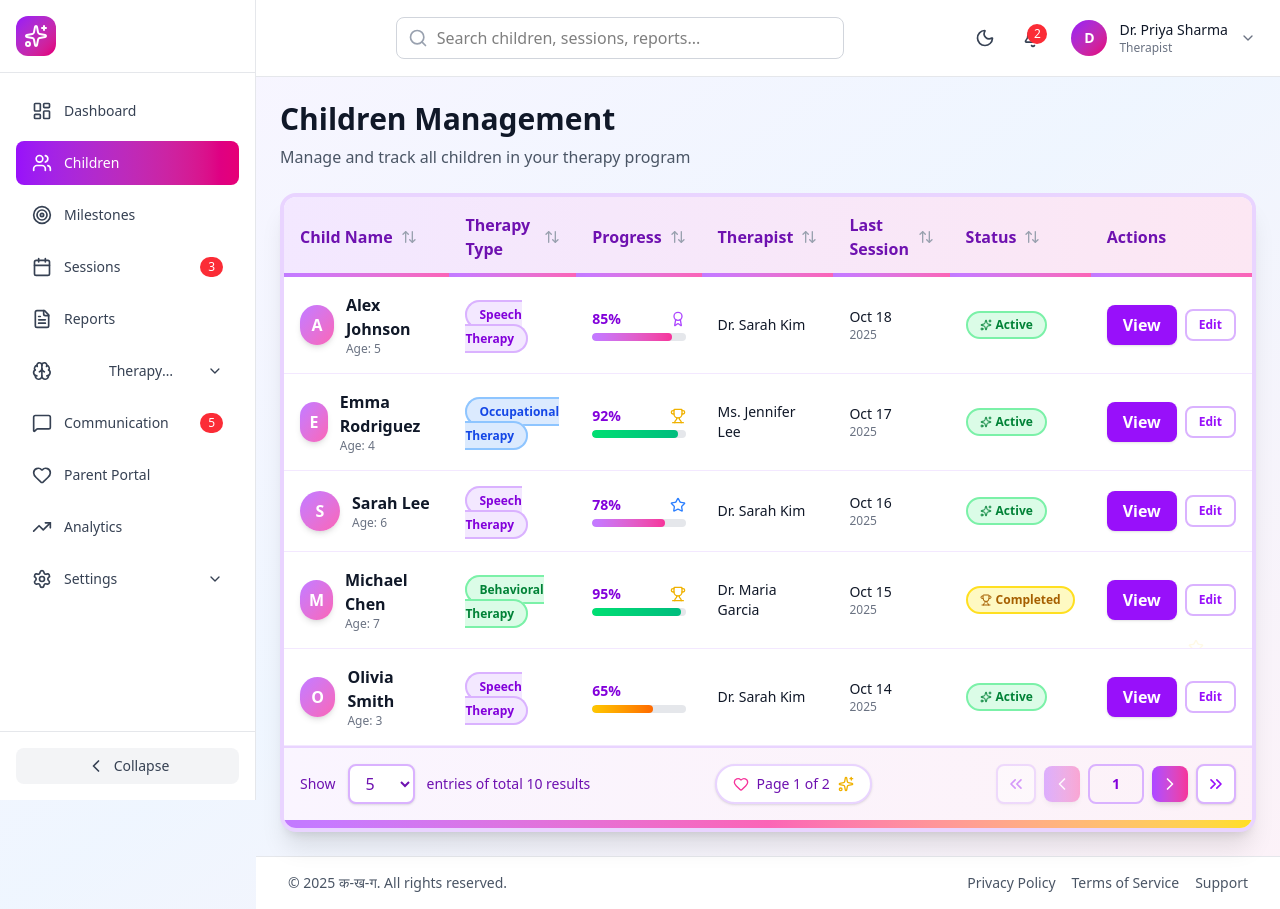
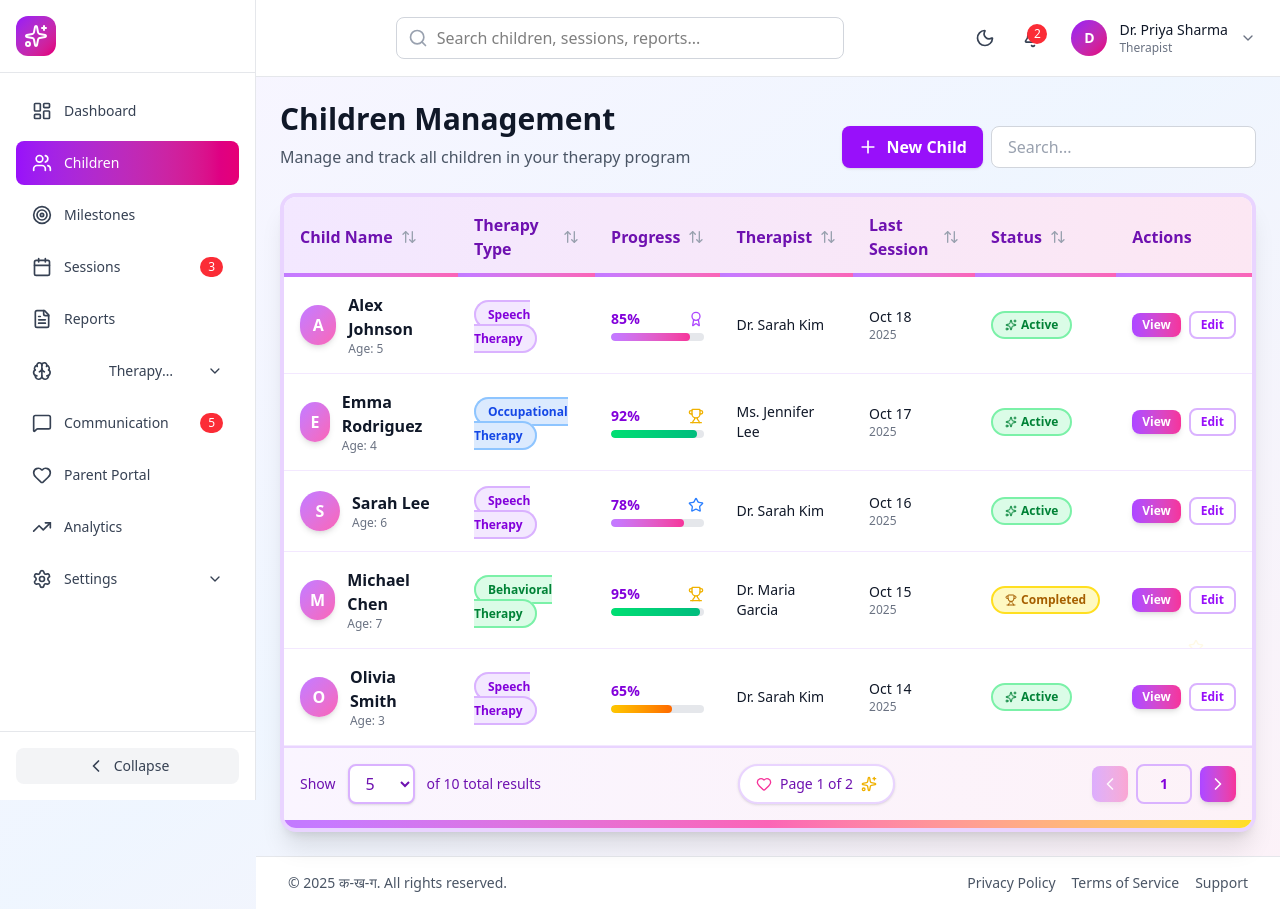
Before and after one commit to piyushAgrawal44/ka-kha-ga, a React (Vite) app in the folder app/: page /children in a window 1280 px wide. Built offline with nearby package versions, Linux system fonts and the light colour scheme.

Commit message:
Improvised table component for better UI/UX

```diff
--- /dev/null
+++ b/app/components/ui/input/Input.tsx
@@ -0,0 +1,139 @@
+// Input.tsx - Reusable Input Component with Multiple Variants
+
+import React from 'react';
+import { Loader2, LucideIcon } from 'lucide-react';
+
+export type InputVariant =
+  | 'primary'
+  | 'secondary'
+  | 'outline'
+  | 'ghost'
+  | 'danger'
+  | 'success'
+  | 'warning'
+  | 'info'
+  | 'gradient'
+  | 'fun';
+
+export type InputSize = 'xs' | 'sm' | 'md' | 'lg' | 'xl';
+
+export interface InputProps extends React.InputHTMLAttributes<HTMLInputElement> {
+  variant?: InputVariant;
+  inputSize?: InputSize;
+  icon?: LucideIcon;
+  iconPosition?: 'left' | 'right';
+  loading?: boolean;
+  fullWidth?: boolean;
+  rounded?: 'sm' | 'md' | 'lg' | 'full';
+}
+
+const Input = React.forwardRef<HTMLInputElement, InputProps>(
+  (
+    {
+      variant = 'outline',
+      inputSize = 'md',
+      icon: Icon,
+      iconPosition = 'left',
+      loading = false,
+      fullWidth = false,
+      rounded = 'lg',
+      className = '',
+      disabled,
+      ...props
+    },
+    ref
+  ) => {
+    // Base styles
+    const baseStyles =
+      'flex items-center transition-all duration-200 focus-within:ring-2 focus-within:ring-offset-2 disabled:opacity-50 disabled:cursor-not-allowed';
+
+    // Variant styles
+    const variants: Record<InputVariant, string> = {
+      primary:
+        'bg-purple-50 border border-purple-300 focus-within:ring-purple-500 text-gray-900',
+      secondary:
+        'bg-gray-100 border border-gray-400 focus-within:ring-gray-500 text-gray-900',
+      outline:
+        'bg-white border border-gray-300 focus-within:border-purple-400 focus-within:ring-purple-400 text-gray-900',
+      ghost:
+        'bg-transparent border border-transparent focus-within:border-purple-300 text-gray-900',
+      danger:
+        'bg-red-50 border border-red-300 focus-within:ring-red-500 text-red-700',
+      success:
+        'bg-green-50 border border-green-300 focus-within:ring-green-500 text-green-700',
+      warning:
+        'bg-yellow-50 border border-yellow-300 focus-within:ring-yellow-500 text-yellow-700',
+      info:
+        'bg-blue-50 border border-blue-300 focus-within:ring-blue-500 text-blue-700',
+      gradient:
+        'bg-gradient-to-r from-purple-50 to-pink-50 border border-purple-300 focus-within:ring-purple-400 text-gray-900',
+      fun: 'bg-gradient-to-r from-purple-100 via-pink-100 to-yellow-100 border border-pink-300 focus-within:ring-pink-400 text-gray-900',
+    };
+
+    // Size styles
+    const sizes: Record<InputSize, string> = {
+      xs: 'px-2 py-1 text-xs',
+      sm: 'px-3 py-1.5 text-sm',
+      md: 'px-4 py-2 text-base',
+      lg: 'px-5 py-2.5 text-lg',
+      xl: 'px-6 py-3 text-xl',
+    };
+
+    // Rounded styles
+    const roundedStyles: Record<NonNullable<InputProps['rounded']>, string> = {
+      sm: 'rounded-sm',
+      md: 'rounded-md',
+      lg: 'rounded-lg',
+      full: 'rounded-full',
+    };
+
+    // Icon sizes
+    const iconSizes: Record<InputSize, string> = {
+      xs: 'w-3 h-3',
+      sm: 'w-4 h-4',
+      md: 'w-5 h-5',
+      lg: 'w-6 h-6',
+      xl: 'w-7 h-7',
+    };
+
+    const combinedClassName = `
+      ${baseStyles}
+      ${variants[variant]}
+      ${sizes[inputSize]}
+      ${roundedStyles[rounded]}
+      ${fullWidth ? 'w-full' : ''}
+      ${className}
+    `.trim().replace(/\s+/g, ' ');
+
+    return (
+      <div className={combinedClassName}>
+        {loading && (
+          <Loader2
+            className={`${iconSizes[inputSize]} animate-spin text-gray-400 ${
+              iconPosition === 'left' ? 'mr-2' : 'ml-2 order-2'
+            }`}
+          />
+        )}
+
+        {!loading && Icon && iconPosition === 'left' && (
+          <Icon className={`${iconSizes[inputSize]} text-gray-400 mr-2`} />
+        )}
+
+        <input
+          ref={ref}
+          disabled={disabled || loading}
+          className={`flex-1 bg-transparent outline-none placeholder-gray-400`}
+          {...props}
+        />
+
+        {!loading && Icon && iconPosition === 'right' && (
+          <Icon className={`${iconSizes[inputSize]} text-gray-400 ml-2`} />
+        )}
+      </div>
+    );
+  }
+);
+
+Input.displayName = 'Input';
+
+export default Input;
--- a/app/components/ui/table/table.tsx
+++ b/app/components/ui/table/table.tsx
@@ -1,70 +1,127 @@
-// Table.tsx - Fun & Childish themed data table component
+// Table.tsx - Server-Side Pagination Table Component
 
-import { useState } from 'react';
+import { useState, useEffect } from 'react';
 import {
   useReactTable,
   getCoreRowModel,
-  getPaginationRowModel,
-  getSortedRowModel,
-  getFilteredRowModel,
   ColumnDef,
   SortingState,
   flexRender,
+  PaginationState,
 } from '@tanstack/react-table';
 import {
   ChevronLeft,
   ChevronRight,
-  ChevronsLeft,
-  ChevronsRight,
   ArrowUpDown,
   ArrowUp,
   ArrowDown,
   Star,
   Sparkles,
   Heart,
-  Smile,
 } from 'lucide-react';
 
-interface ChildishTableProps<T> {
+export interface TableProps<T> {
   data: T[];
   columns: ColumnDef<T, any>[];
-  pageSize?: number;
-  showSearch?: boolean;
-  searchPlaceholder?: string;
+
+  // Server-side pagination props
+  pageCount: number; // Total number of pages from server
+  totalRows: number; // Total number of rows from server
+
+  // Controlled state
+  pageIndex: number;
+  pageSize: number;
+  sorting?: SortingState;
+
+  // Callbacks
+  onPaginationChange: (pageIndex: number, pageSize: number) => void;
+  onSortingChange?: (sorting: SortingState) => void;
+
+  // Optional props
+  pageSizeOptions?: number[];
   emptyMessage?: string;
+  loading?: boolean;
 }
 
 export function Table<T>({
   data,
   columns,
-  pageSize = 10,
+  pageCount,
+  totalRows,
+  pageIndex,
+  pageSize,
+  sorting = [],
+  onPaginationChange,
+  onSortingChange,
+  pageSizeOptions = [5, 10, 20, 50],
   emptyMessage = 'No data found',
-}: ChildishTableProps<T>) {
-  const [sorting, setSorting] = useState<SortingState>([]);
-  const [globalFilter, setGlobalFilter] = useState('');
-  const [pagination, setPagination] = useState({
-    pageIndex: 0,
+  loading = false,
+}: TableProps<T>) {
+  const [localPageInput, setLocalPageInput] = useState(pageIndex + 1);
+
+  // Sync local page input with external pageIndex
+  useEffect(() => {
+    setLocalPageInput(pageIndex + 1);
+  }, [pageIndex]);
+
+  const pagination: PaginationState = {
+    pageIndex,
     pageSize,
-  });
+  };
 
   const table = useReactTable({
     data,
     columns,
+    pageCount,
     state: {
+      pagination,
       sorting,
-      globalFilter,
-      pagination,
     },
-    onSortingChange: setSorting,
-    onGlobalFilterChange: setGlobalFilter,
-    onPaginationChange: setPagination,
+    onSortingChange: onSortingChange ? (updater) => {
+      const newSorting = typeof updater === 'function' ? updater(sorting) : updater;
+      onSortingChange(newSorting);
+    } : undefined,
     getCoreRowModel: getCoreRowModel(),
-    getSortedRowModel: getSortedRowModel(),
-    getFilteredRowModel: getFilteredRowModel(),
-    getPaginationRowModel: getPaginationRowModel(),
+    manualPagination: true, // Server-side pagination
+    manualSorting: true, // Server-side sorting
   });
 
-  const pageSizeOptions = [5, 10, 20, 50];
+  const handlePreviousPage = () => {
+    if (pageIndex > 0) {
+      onPaginationChange(pageIndex - 1, pageSize);
+    }
+  };
+
+  const handleNextPage = () => {
+    if (pageIndex < pageCount - 1) {
+      onPaginationChange(pageIndex + 1, pageSize);
+    }
+  };
+
+  const handlePageSizeChange = (newPageSize: number) => {
+    onPaginationChange(0, newPageSize); // Reset to first page when changing page size
+  };
+
+  const handlePageInputChange = (e: React.ChangeEvent<HTMLInputElement>) => {
+    const value = e.target.value;
+    setLocalPageInput(value ? parseInt(value) : 0);
+  };
+
+  const handlePageInputBlur = () => {
+    const page = localPageInput - 1;
+    if (page >= 0 && page < pageCount) {
+      onPaginationChange(page, pageSize);
+    } else {
+      // Reset to current page if invalid
+      setLocalPageInput(pageIndex + 1);
+    }
+  };
+
+  const handlePageInputKeyPress = (e: React.KeyboardEvent<HTMLInputElement>) => {
+    if (e.key === 'Enter') {
+      handlePageInputBlur();
+    }
+  };
 
   // Fun decorative stars for the table
   const decorativeStars = [
@@ -74,6 +131,9 @@ export function Table<T>({
     { top: '70%', right: '5%', delay: '1.5s', size: 'w-4 h-4' },
     { top: '85%', left: '7%', delay: '2s', size: 'w-3 h-3' },
   ];
+
+  const canPreviousPage = pageIndex > 0;
+  const canNextPage = pageIndex < pageCount - 1;
 
   return (
     <div className="bg-white rounded-2xl shadow-xl overflow-hidden border-4 border-purple-200 relative">
@@ -93,10 +153,17 @@ export function Table<T>({
         ))}
       </div>
 
-
-
       {/* Table Container */}
       <div className="overflow-x-auto relative">
+        {loading && (
+          <div className="absolute inset-0 bg-white bg-opacity-75 flex items-center justify-center z-10">
+            <div className="flex flex-col items-center space-y-3">
+              <Sparkles className="w-10 h-10 text-purple-600 animate-spin" />
+              <p className="text-purple-700 font-semibold">Loading...</p>
+            </div>
+          </div>
+        )}
+
         <table className="w-full">
           <thead>
             {table.getHeaderGroups().map((headerGroup) => (
@@ -140,7 +207,7 @@ export function Table<T>({
             ))}
           </thead>
           <tbody>
-            {table.getRowModel().rows.length === 0 ? (
+            {data.length === 0 ? (
               <tr>
                 <td
                   colSpan={columns.length}
@@ -184,14 +251,11 @@ export function Table<T>({
           {/* Page Size Selector */}
           <div className="flex items-center space-x-3">
             <span className="text-sm font-medium text-purple-800 flex items-center">
-
               Show
             </span>
             <select
-              value={table.getState().pagination.pageSize}
-              onChange={(e) => {
-                table.setPageSize(Number(e.target.value));
-              }}
+              value={pageSize}
+              onChange={(e) => handlePageSizeChange(Number(e.target.value))}
               className="border-2 border-purple-300 rounded-lg px-3 py-1.5 bg-white text-purple-800 font-medium focus:outline-none focus:ring-2 focus:ring-purple-500 cursor-pointer shadow-sm"
             >
               {pageSizeOptions.map((size) => (
@@ -200,7 +264,9 @@ export function Table<T>({
                 </option>
               ))}
             </select>
-            <span className="text-sm font-medium text-purple-800">entries of total {table.getFilteredRowModel().rows.length} results</span>
+            <span className="text-sm font-medium text-purple-800">
+              of {totalRows} total results
+            </span>
           </div>
 
           {/* Page Info with Go to Page */}
@@ -208,56 +274,39 @@ export function Table<T>({
             <div className="flex items-center space-x-2 text-sm font-medium text-purple-800 bg-white px-4 py-2 rounded-full shadow-sm border-2 border-purple-200">
               <Heart className="w-4 h-4 text-pink-500" />
               <span>
-                Page {table.getState().pagination.pageIndex + 1} of{' '}
-                {table.getPageCount()}
+                Page {pageIndex + 1} of {pageCount}
               </span>
               <Sparkles className="w-4 h-4 text-yellow-500" />
             </div>
-
           </div>
 
           {/* Navigation Buttons */}
           <div className="flex items-center space-x-2">
             <button
-              onClick={() => table.setPageIndex(0)}
-              disabled={!table.getCanPreviousPage()}
-              className="p-2 rounded-lg bg-white border-2 border-purple-300 text-purple-600 hover:bg-purple-100 disabled:opacity-40 disabled:cursor-not-allowed transition-all shadow-sm hover:shadow-md"
-            >
-              <ChevronsLeft className="w-5 h-5" />
-            </button>
-            <button
-              onClick={() => table.previousPage()}
-              disabled={!table.getCanPreviousPage()}
+              onClick={handlePreviousPage}
+              disabled={!canPreviousPage}
               className="p-2 rounded-lg bg-gradient-to-r from-purple-500 to-pink-500 text-white hover:from-purple-600 hover:to-pink-600 disabled:opacity-40 disabled:cursor-not-allowed transition-all shadow-md hover:shadow-lg"
             >
               <ChevronLeft className="w-5 h-5" />
             </button>
-             <input
-                type="text"
-                min="1"
-                max={table.getPageCount()}
-                defaultValue={table.getState().pagination.pageIndex + 1}
-                onChange={(e) => {
-                  const page = e.target.value ? Number(e.target.value) - 1 : 0;
-                  if (page >= 0 && page < table.getPageCount()) {
-                    table.setPageIndex(page);
-                  }
-                }}
-                className="w-14 px-2 py-2 text-sm text-center border-2 border-purple-300 rounded-lg focus:outline-none focus:ring-2 focus:ring-purple-500 font-semibold text-purple-700"
-              />
+
+            <input
+              type="text"
+              min="1"
+              max={pageCount}
+              value={localPageInput}
+              onChange={handlePageInputChange}
+              onBlur={handlePageInputBlur}
+              onKeyPress={handlePageInputKeyPress}
+              className="w-14 px-2 py-2 text-sm text-center border-2 border-purple-300 rounded-lg focus:outline-none focus:ring-2 focus:ring-purple-500 font-semibold text-purple-700"
+            />
+
             <button
-              onClick={() => table.nextPage()}
-              disabled={!table.getCanNextPage()}
+              onClick={handleNextPage}
+              disabled={!canNextPage}
               className="p-2 rounded-lg bg-gradient-to-r from-purple-500 to-pink-500 text-white hover:from-purple-600 hover:to-pink-600 disabled:opacity-40 disabled:cursor-not-allowed transition-all shadow-md hover:shadow-lg"
             >
               <ChevronRight className="w-5 h-5" />
-            </button>
-            <button
-              onClick={() => table.setPageIndex(table.getPageCount() - 1)}
-              disabled={!table.getCanNextPage()}
-              className="p-2 rounded-lg bg-white border-2 border-purple-300 text-purple-600 hover:bg-purple-100 disabled:opacity-40 disabled:cursor-not-allowed transition-all shadow-sm hover:shadow-md"
-            >
-              <ChevronsRight className="w-5 h-5" />
             </button>
           </div>
         </div>
--- a/app/src/pages/child-list-page/chlid-list-page.tsx
+++ b/app/src/pages/child-list-page/chlid-list-page.tsx
@@ -1,11 +1,12 @@
-// TableUsageExample.tsx - Example of how to use the ChildishTable component
+// ChildListPage.tsx - Example with Server-Side Pagination
 
-import React from 'react';
-import Button from '../../../components/ui/button/button'
-import { ColumnDef } from '@tanstack/react-table';
-import { Star, Trophy, Award, Sparkles } from 'lucide-react';
-import {Table} from "../../../components/ui/table/table"
-// Example data type for children
+import React, { useState, useEffect } from 'react';
+import { ColumnDef, SortingState } from '@tanstack/react-table';
+import { Star, Trophy, Award, Sparkles, Plus } from 'lucide-react';
+import { Table } from '../../../components/ui/table/table';
+import Button from '../../../components/ui/button/button';
+import Input from '../../../components/ui/input/Input';
+
 interface Child {
   id: string;
   name: string;
@@ -17,8 +18,33 @@ interface Child {
   status: 'active' | 'inactive' | 'completed';
 }
 
-// Sample data
-const sampleChildren: Child[] = [
+// Mock API response interface
+interface ApiResponse {
+  data: Child[];
+  totalRows: number;
+  pageCount: number;
+  currentPage: number;
+}
+
+const ChildListPage: React.FC = () => {
+  const [data, setData] = useState<Child[]>([]);
+  const [pageIndex, setPageIndex] = useState(0);
+  const [pageSize, setPageSize] = useState(5);
+  const [totalRows, setTotalRows] = useState(0);
+  const [pageCount, setPageCount] = useState(0);
+  const [sorting, setSorting] = useState<SortingState>([]);
+  const [loading, setLoading] = useState(false);
+
+  // Mock API call - Replace with your actual API
+  const fetchData = async (page: number, size: number, sort: SortingState) => {
+    setLoading(true);
+
+    try {
+      // Simulate API delay
+      await new Promise(resolve => setTimeout(resolve, 500));
+
+      // Mock data - In reality, this would come from your API
+      const allData: Child[] = [
         {
           id: '1',
           name: 'Alex Johnson',
@@ -121,12 +147,65 @@ const sampleChildren: Child[] = [
         },
       ];
 
-const ChildListPage: React.FC = () => {
-  // Define columns with custom rendering
+      // Apply sorting (in real API, this would be done server-side)
+      let sortedData = [...allData];
+      if (sort.length > 0) {
+        const { id, desc } = sort[0];
+        sortedData.sort((a, b) => {
+          const aVal = a[id as keyof Child];
+          const bVal = b[id as keyof Child];
+          if (aVal < bVal) return desc ? 1 : -1;
+          if (aVal > bVal) return desc ? -1 : 1;
+          return 0;
+        });
+      }
+
+      // Paginate (in real API, this would be done server-side)
+      const start = page * size;
+      const end = start + size;
+      const paginatedData = sortedData.slice(start, end);
+
+      // Mock API response
+      const response: ApiResponse = {
+        data: paginatedData,
+        totalRows: allData.length,
+        pageCount: Math.ceil(allData.length / size),
+        currentPage: page,
+      };
+
+      setData(response.data);
+      setTotalRows(response.totalRows);
+      setPageCount(response.pageCount);
+    } catch (error) {
+      console.error('Error fetching data:', error);
+    } finally {
+      setLoading(false);
+    }
+  };
+
+  // Fetch data when pagination or sorting changes
+  useEffect(() => {
+    fetchData(pageIndex, pageSize, sorting);
+  }, [pageIndex, pageSize, sorting]);
+
+  // Handle pagination change
+  const handlePaginationChange = (newPageIndex: number, newPageSize: number) => {
+    setPageIndex(newPageIndex);
+    setPageSize(newPageSize);
+  };
+
+  // Handle sorting change
+  const handleSortingChange = (newSorting: SortingState) => {
+    setSorting(newSorting);
+    setPageIndex(0); // Reset to first page when sorting changes
+  };
+
+  // Define columns
   const columns: ColumnDef<Child, any>[] = [
     {
       accessorKey: 'name',
       header: 'Child Name',
+      enableSorting: true,
       cell: ({ row }) => (
         <div className="flex items-center space-x-3">
           <div className="w-10 h-10 bg-gradient-to-br from-purple-400 to-pink-400 rounded-full flex items-center justify-center text-white font-bold shadow-md">
@@ -142,6 +221,7 @@ const ChildListPage: React.FC = () => {
     {
       accessorKey: 'therapyType',
       header: 'Therapy Type',
+      enableSorting: true,
       cell: ({ getValue }) => {
         const type = getValue() as string;
         const colors: Record<string, string> = {
@@ -160,6 +240,7 @@ const ChildListPage: React.FC = () => {
     {
       accessorKey: 'progress',
       header: 'Progress',
+      enableSorting: true,
       cell: ({ getValue }) => {
         const progress = getValue() as number;
         return (
@@ -172,8 +253,7 @@ const ChildListPage: React.FC = () => {
             </div>
             <div className="w-full bg-gray-200 rounded-full h-2 overflow-hidden">
               <div
-                className={`h-full rounded-full transition-all ${
-                  progress >= 90
+                className={`h-full rounded-full transition-all ${progress >= 90
                   ? 'bg-gradient-to-r from-green-400 to-emerald-500'
                   : progress >= 70
                     ? 'bg-gradient-to-r from-purple-400 to-pink-500'
@@ -189,6 +269,7 @@ const ChildListPage: React.FC = () => {
     {
       accessorKey: 'therapist',
       header: 'Therapist',
+      enableSorting: true,
       cell: ({ getValue }) => (
         <div className="text-sm">
           <div className="font-medium text-gray-900">{getValue() as string}</div>
@@ -198,6 +279,7 @@ const ChildListPage: React.FC = () => {
     {
       accessorKey: 'lastSession',
       header: 'Last Session',
+      enableSorting: true,
       cell: ({ getValue }) => {
         const date = new Date(getValue() as string);
         return (
@@ -213,6 +295,7 @@ const ChildListPage: React.FC = () => {
     {
       accessorKey: 'status',
       header: 'Status',
+      enableSorting: true,
       cell: ({ getValue }) => {
         const status = getValue() as string;
         const statusConfig = {
@@ -250,12 +333,11 @@ const ChildListPage: React.FC = () => {
     {
       id: 'actions',
       header: 'Actions',
+      enableSorting: false,
       cell: ({ row }) => (
         <div className="flex items-center space-x-2">
-          <Button >View</Button>
-          <button className="px-3 py-1.5 bg-white border-2 border-purple-300 text-purple-600 text-xs font-semibold rounded-lg hover:bg-purple-50 transition-all">
-            Edit
-          </button>
+          <Button variant="gradient" size="xs">View</Button>
+          <Button variant="outline" size="xs">Edit</Button>
         </div>
       ),
     },
@@ -263,6 +345,7 @@ const ChildListPage: React.FC = () => {
 
   return (
     <>
+      <div className='flex justify-between items-center'>
         <div className="mb-6">
           <h1 className="text-2xl sm:text-3xl font-bold text-gray-900 mb-2">
             Children Management
@@ -271,16 +354,27 @@ const ChildListPage: React.FC = () => {
             Manage and track all children in your therapy program
           </p>
         </div>
+        <div className='flex gap-2'>
+          <Button icon={Plus}>New Child</Button>
+          <Input type='search' placeholder='Search...' />
+        </div>
+
+      </div>
 
       <Table
-        data={sampleChildren}
+        data={data}
         columns={columns}
-        pageSize={5}
-        showSearch={true}
-        searchPlaceholder="Search by name, therapist, or therapy type..."
+        pageIndex={pageIndex}
+        pageSize={pageSize}
+        pageCount={pageCount}
+        totalRows={totalRows}
+        sorting={sorting}
+        onPaginationChange={handlePaginationChange}
+        onSortingChange={handleSortingChange}
+        pageSizeOptions={[5, 10, 20, 50]}
         emptyMessage="No children found! 🌟"
+        loading={loading}
       />
-
     </>
   );
 };
```
Also changed, not shown: app/components/ui/table/pagination.tsx (deleted). Lines whose indentation alone changed are shown as unchanged.
